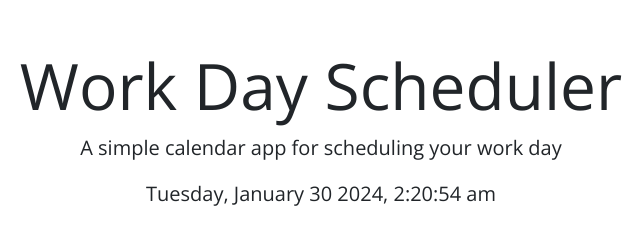
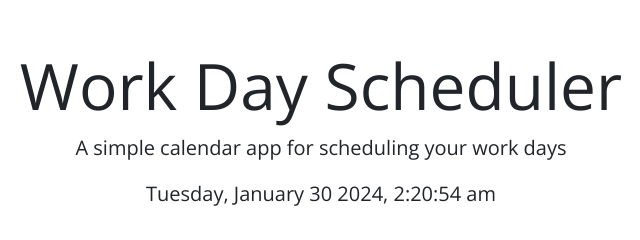
Before and after one commit to JoshuaBryantza/Work-Day-Scheduler, a plain HTML site: page Develop/index.html in a window 1280 px wide. Shown: the top 240 px of the page, 319-959 px from the left. Drawn offline with nearby package versions, Linux system fonts and the light colour scheme.

Commit message:
added to the html

```diff
--- a/Develop/index.html
+++ b/Develop/index.html
@@ -16,7 +16,7 @@
 <body>
   <header class="p-5 mb-4 border-5 border-bottom border-dark text-center">
     <h1 class="display-3">Work Day Scheduler</h1>
-    <p class="lead">A simple calendar app for scheduling your work day</p>
+    <p class="lead">A simple calendar app for scheduling your work days</p>
     <p id="currentDay" class="lead">The current hour</p>
 
   </header>
```
